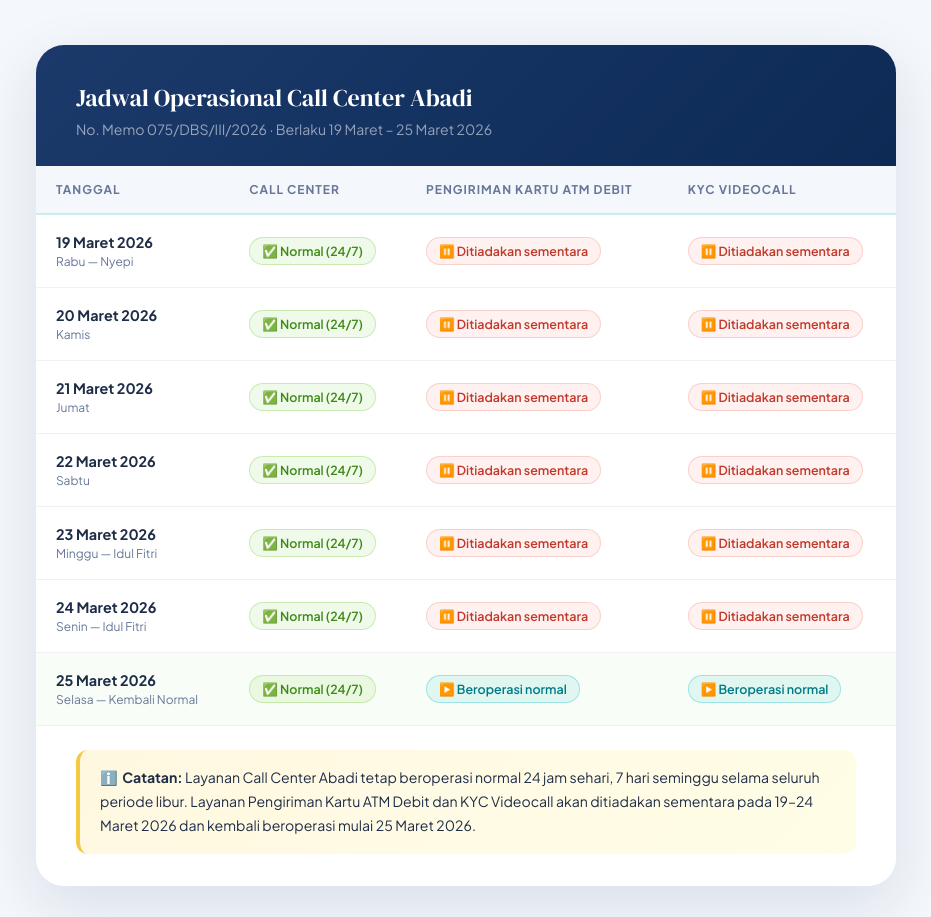
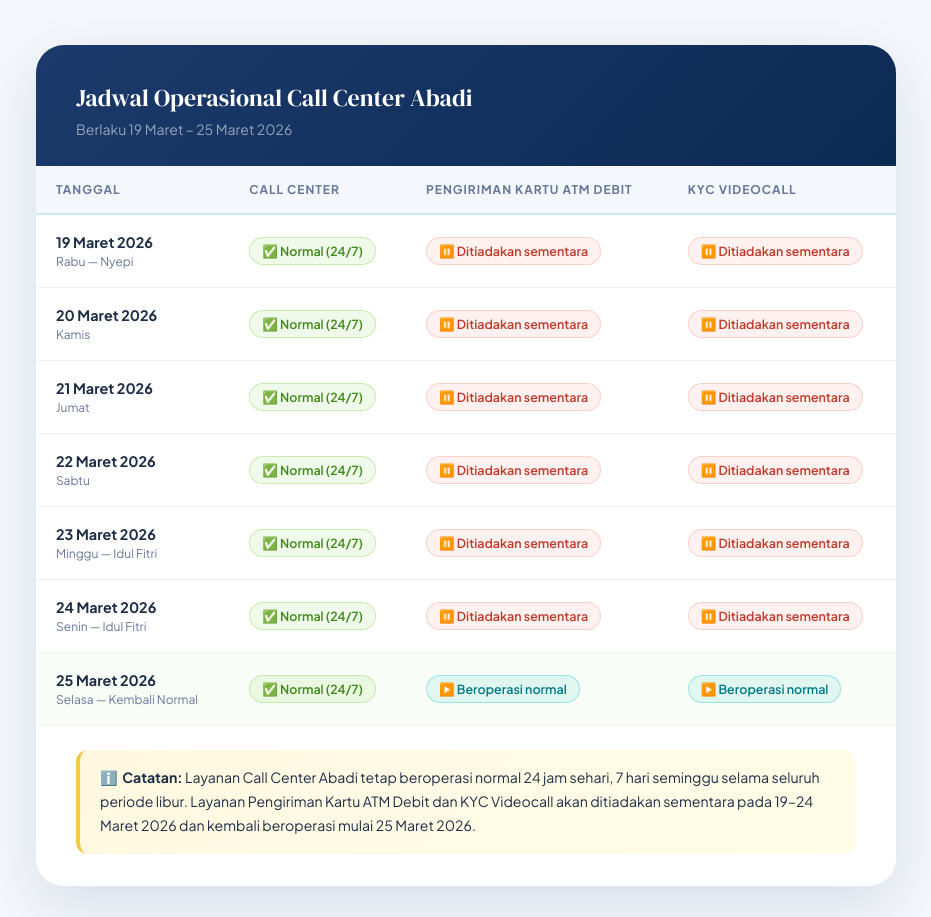
Before and after one commit to nixonamar/operating-hours, a plain HTML site: page index.html in a window 1280 px wide. Shown: the part 1106-2023 px from the top of the page, without its empty margins (174-1105 px from the left). Drawn offline with Linux system fonts and the light colour scheme.

Commit message:
Update index.html

```diff
--- a/index.html
+++ b/index.html
@@ -635,7 +635,7 @@
     <div class="limit-card reveal">
       <div class="limit-card-head">
         <h3>Jadwal Operasional Call Center Abadi</h3>
-        <p>No. Memo 075/DBS/III/2026 &middot; Berlaku 19 Maret &ndash; 25 Maret 2026</p>
+        <p>Berlaku 19 Maret &ndash; 25 Maret 2026</p>
       </div>
       <div class="schedule-table-wrap">
         <table class="schedule-table">
```
